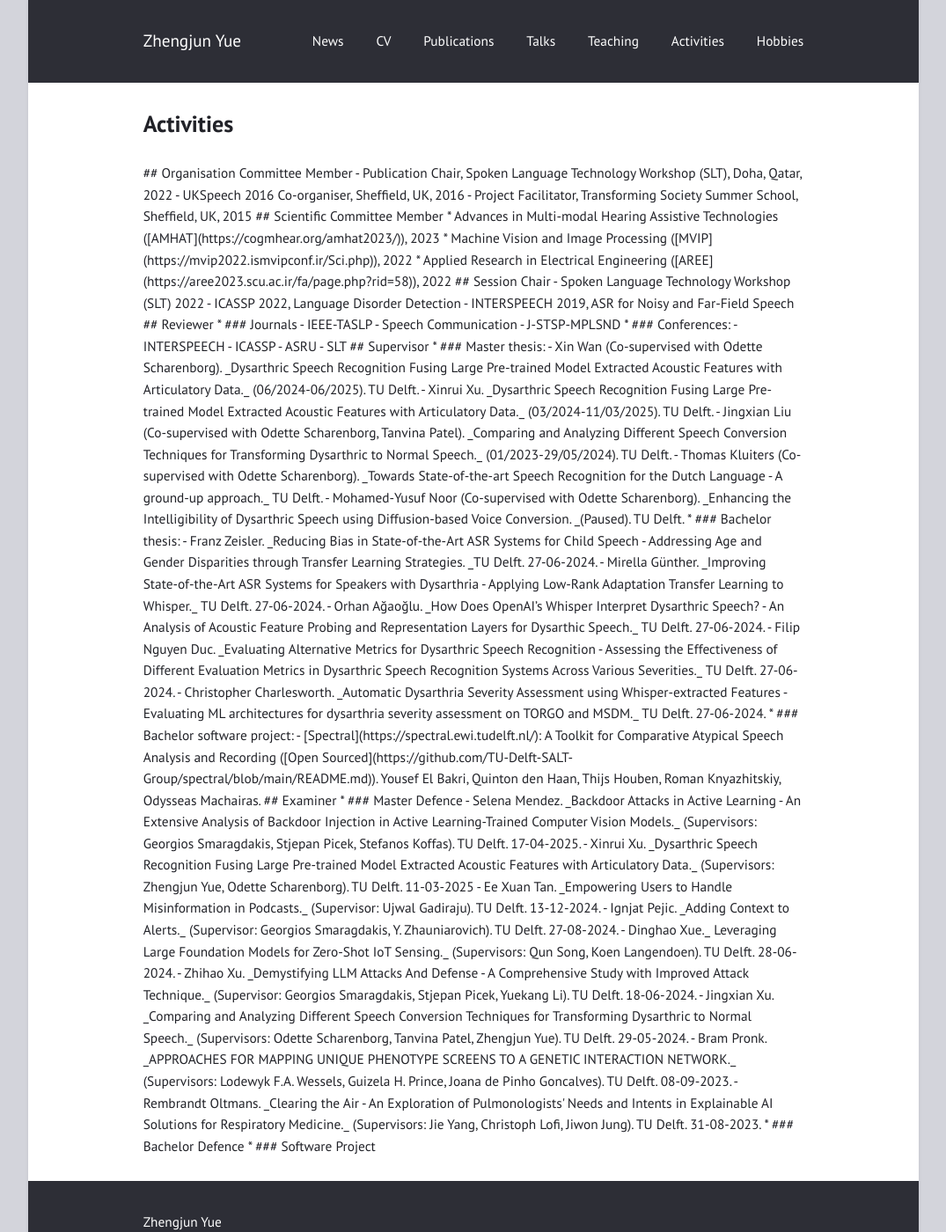
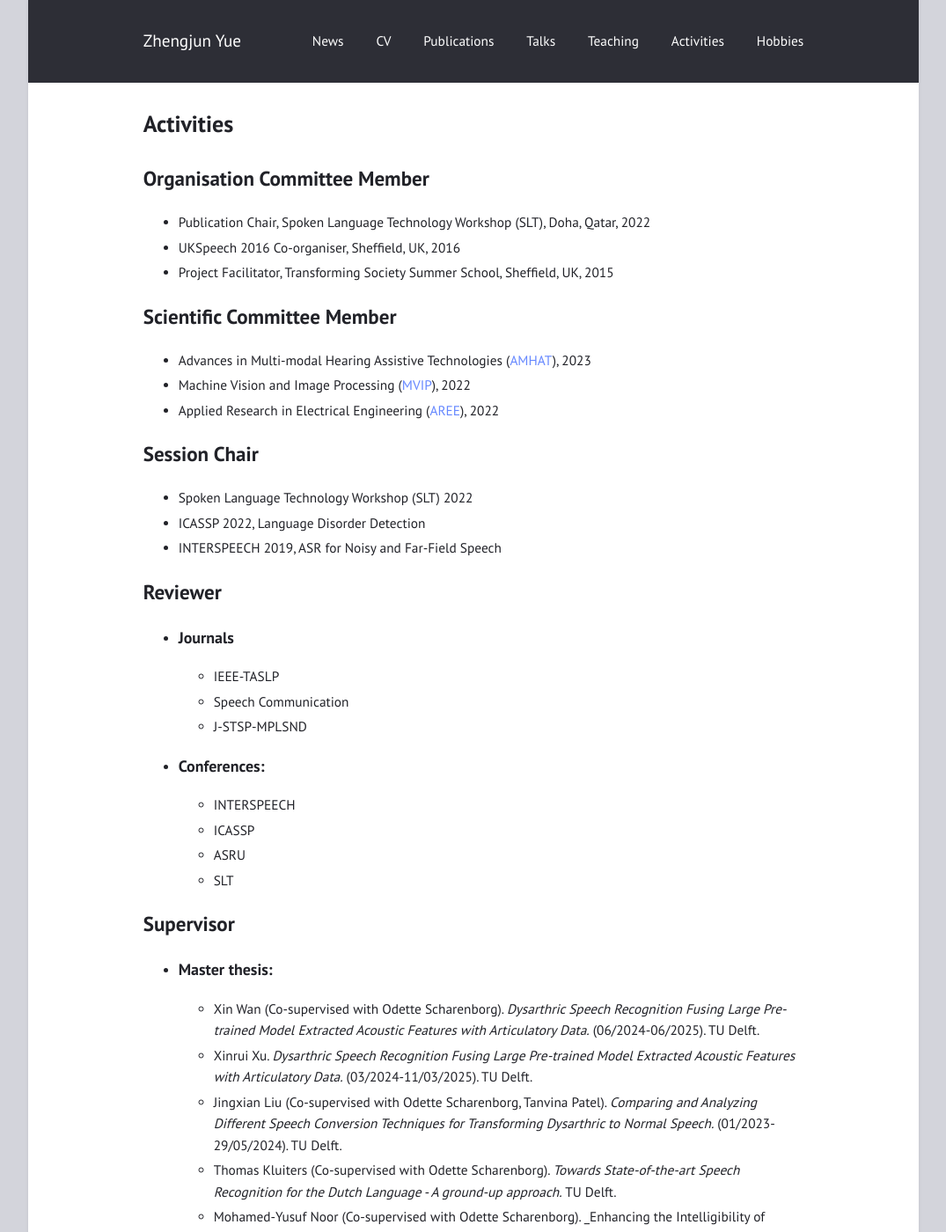
Before and after one commit to zhengjunyue/zhengjunyue.github.io, a Jekyll site: the page built from activities.md, in a window 1280 px wide and 1400 px high. Shown: the whole window at 88% size, without its empty margins (102-1177 px from the left). Built offline with Jekyll 4.4.1, drawn with Linux system fonts in a browser that asks for light colours; some of the changed text lies outside the part shown.

Commit message:
Update activities.md

```diff
--- a/activities.md
+++ b/activities.md
@@ -2,8 +2,6 @@
 layout: page
 title: "Activities"
 ---
-
-<be>
 
 ## Organisation Committee Member
    - Publication Chair, Spoken Language Technology Workshop (SLT), Doha, Qatar, 2022
```
